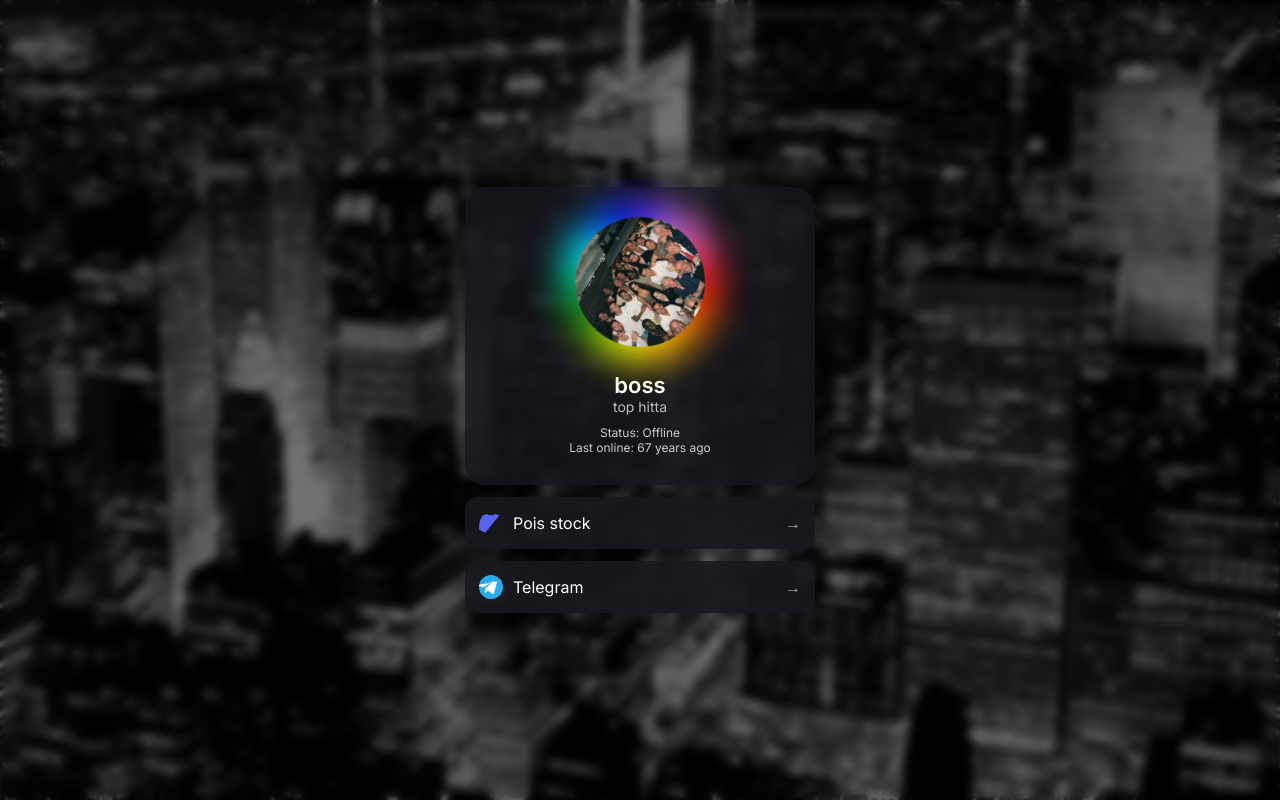
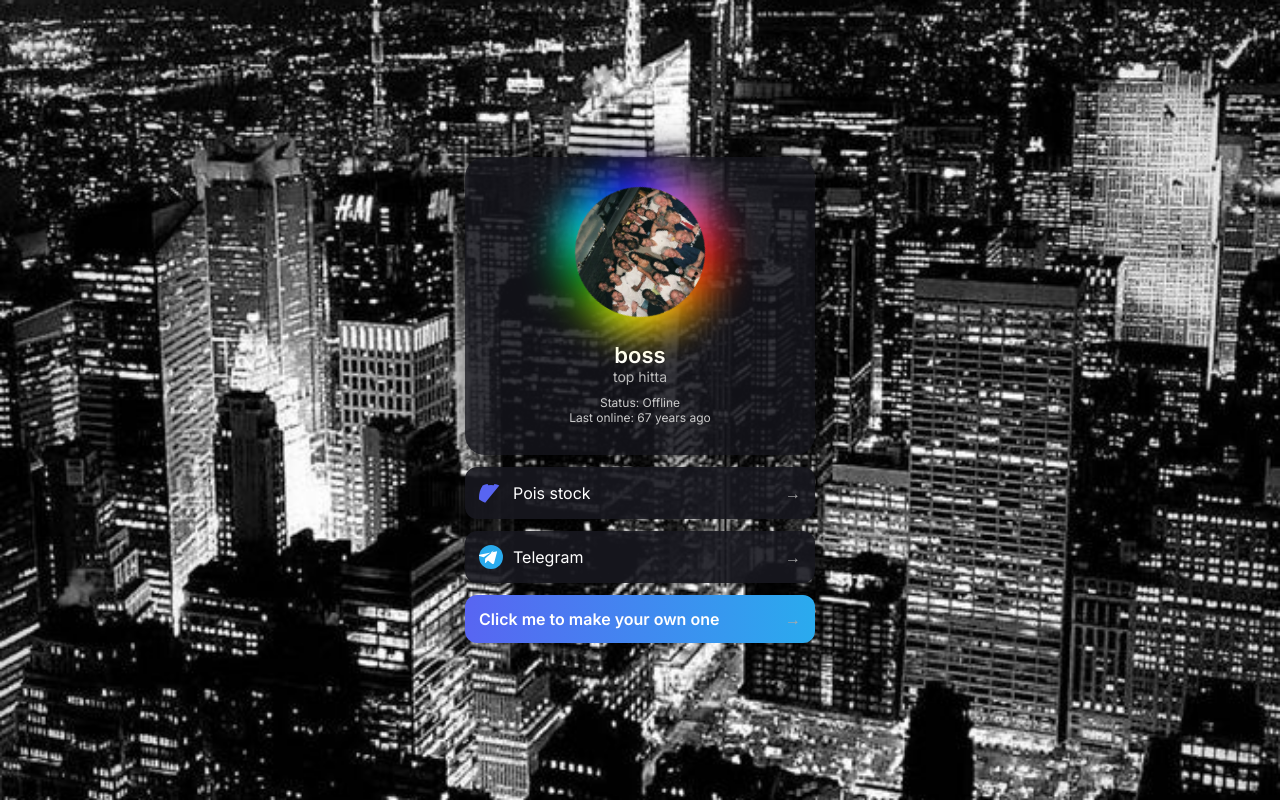
Before and after one commit to kestko99/Yess, a plain HTML site: page index.html in a window 1280 px wide. Drawn offline with Linux system fonts and the light colour scheme.

Commit message:
Update index.html

```diff
--- a/index.html
+++ b/index.html
@@ -21,25 +21,12 @@ body{
   justify-content:center;
   align-items:center;
   height:100vh;
-  position:relative;
   color:white;
-}
-
-/* Dark blur overlay */
-body::after{
-  content:"";
-  position:fixed;
-  inset:0;
-  background:rgba(0,0,0,0.55);
-  backdrop-filter:blur(5px);
-  z-index:0;
 }
 
 .container{
   width:350px;
   text-align:center;
-  position:relative;
-  z-index:1;
 }
 
 .card{
@@ -201,6 +188,14 @@ window.addEventListener("load", () => {
     </div>
   </a>
 
+  <!-- Make Your Own -->
+  <a href="https://github.com" target="_blank">
+    <div class="link-button" style="background:linear-gradient(90deg,#5865F2,#2AABEE); font-weight:600;">
+      <div>Click me to make your own one</div>
+      <div class="arrow">→</div>
+    </div>
+  </a>
+
 </div>
 
 </body>
```
